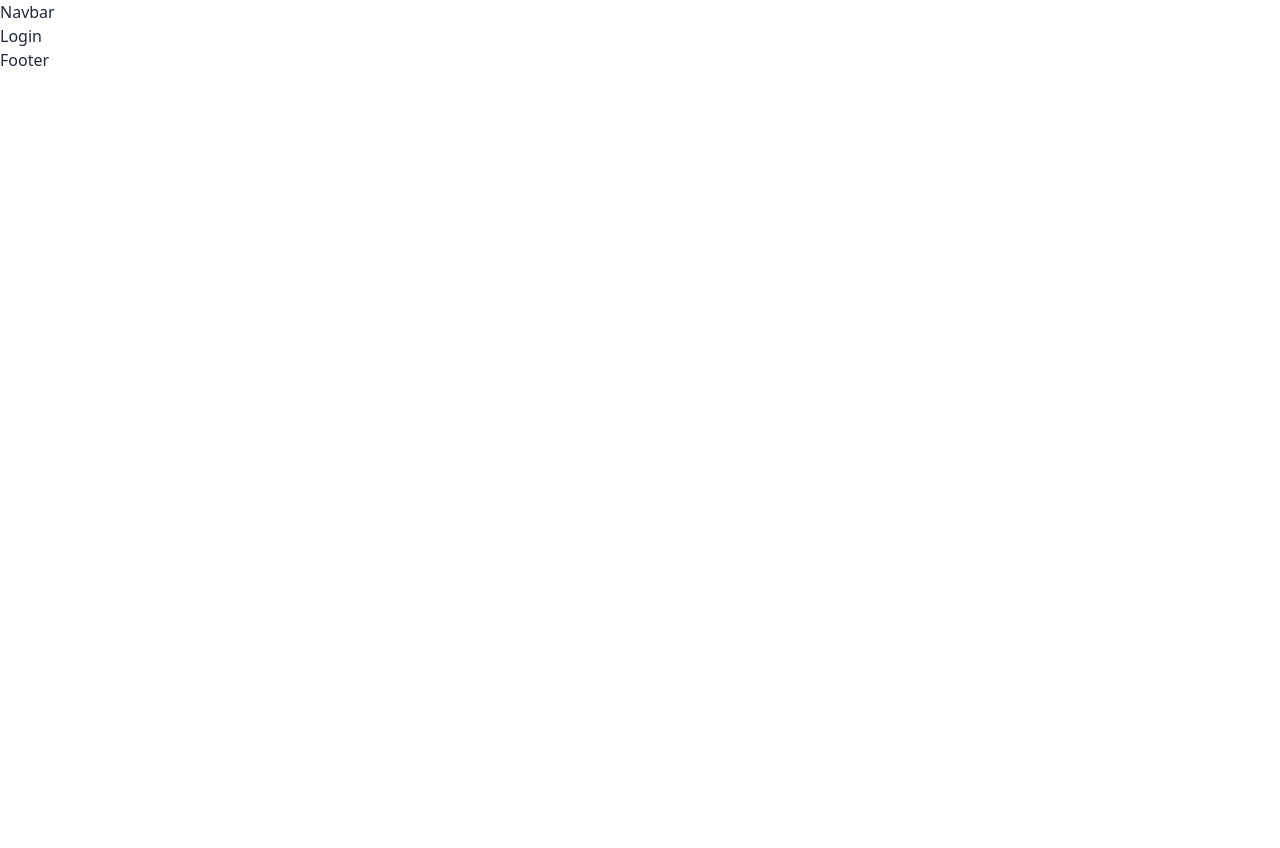
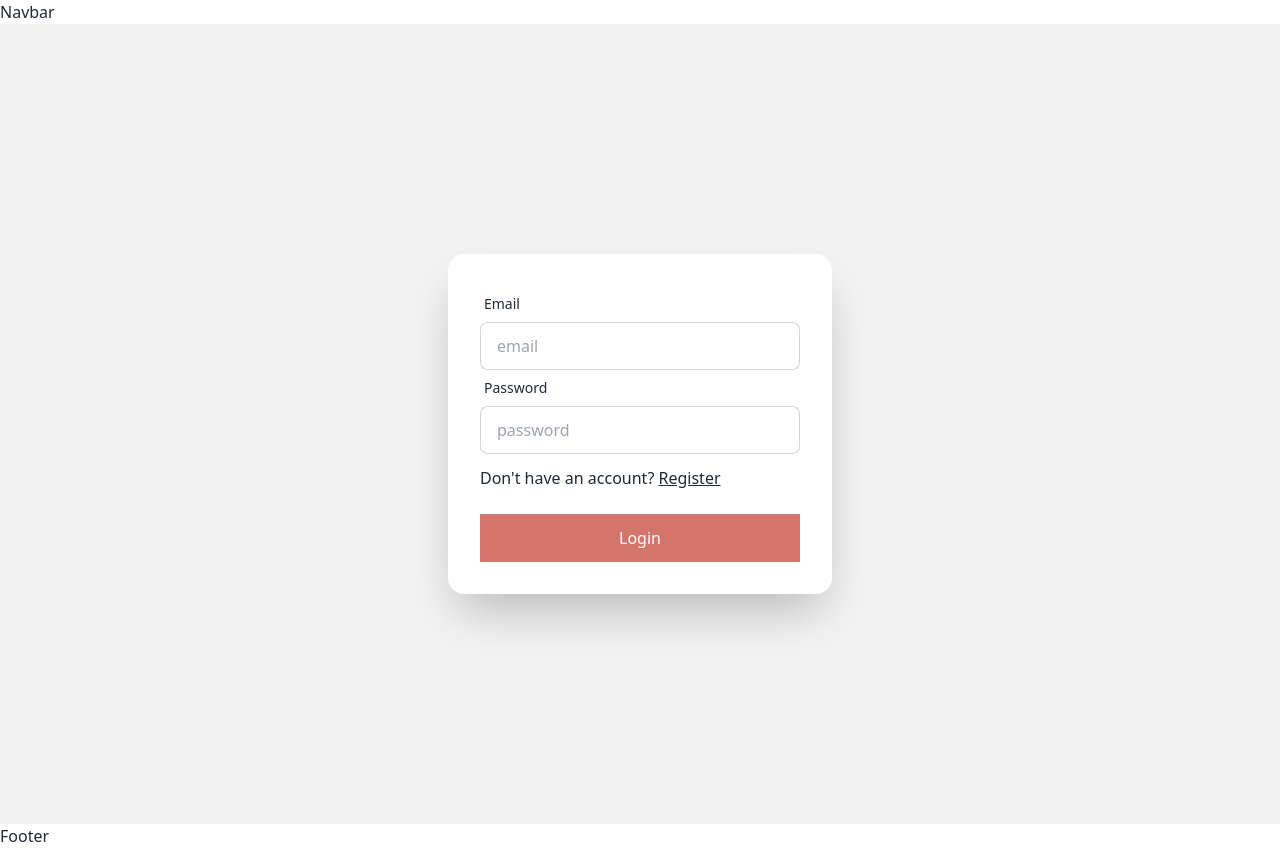
Before and after one commit to musabbir-m/coffee-shop-client, a React (Vite) app: page /login in a window 1280 px wide. Before the commit the page ends 800 px from the top, so only its background shows below. Built offline with nearby package versions, Linux system fonts and the light colour scheme; no server answers.

Commit message:
added login method

```diff
--- a/src/pages/Login/Login.jsx
+++ b/src/pages/Login/Login.jsx
@@ -1,9 +1,79 @@
-import React from 'react'
+import React, { useContext, useState } from 'react'
+import { useForm } from 'react-hook-form'
+import { Link, useLocation, useNavigate } from 'react-router-dom'
+import { AuthContext } from '../../component/Context/AuthProvider'
 
 const Login = () => {
-  return (
-    <div>Login</div>
-  )
+const {login}= useContext(AuthContext)
+const location= useLocation()
+const navigate= useNavigate()
+const from= location.state?.from?.pathname || '/'
+
+const {register, handleSubmit, formState: {errors}}= useForm()
+
+
+const [error, setError]= useState("")
+
+const handleLogin= (data)=> {
+    setError("")
+    login(data.email, data.password)
+    .then(user=> console.log(user))
+
+    navigate(from, {replace: true})
+
+    .catch((err) => setError(err.message));
+    console.log(data);
+
+
+
+
+}
+return (
+   <div className="hero min-h-screen bg-base-200">
+      <div className=" flex-shrink-0 card w-full max-w-sm shadow-2xl bg-base-100">
+        <div className="card-body">
+          <form onSubmit={handleSubmit(handleLogin)} action="">
+          <div className="form-control">
+            <label className="label">
+              <span className="label-text">Email</span>
+            </label>
+            <input type="text" placeholder="email"  className="input input-bordered"
+            {...register("email", {required: "Please give your email"})}
+            />
+             {errors.email && (
+          <p className="text-red-500" role="alert">
+            {errors.email?.message}
+          </p>
+        )}
+          </div>
+          <div className="form-control">
+            <label className="label">
+              <span className="label-text">Password</span>
+            </label>
+            <input type="text" placeholder="password" className="input input-bordered"
+            {...register("password", {required: "Please set a password"})}
+            />
+             {errors.password && (
+          <p className="text-red-500" role="alert">
+            {errors.password?.message}
+          </p>
+        )}
+
+          </div>
+          <p className='mt-3'> Don't have an account? <Link to='/signup' className= "link">Register</Link> </p>
+          <div className="form-control mt-6">
+          <button type="submit" className="px-4 py-3 bg-[#D3756B] text-white hover:bg-orange-400">
+            Login
+          </button>
+          </div>
+          </form>
+        </div>
+      </div>
+
+      </div>
+
+
+);
 }
 
 export default Login
--- a/src/pages/Signup/Signup.jsx
+++ b/src/pages/Signup/Signup.jsx
@@ -43,7 +43,6 @@ const Signup = () => {
     <div>
        <h1 className='text-center text-4xl py-3 text-[#D3756B]'>Sign Up</h1>
     <div className="flex items-center justify-center">
-
 
       <div className="card flex-shrink-0 w-full max-w-sm shadow-2xl bg-base-100">
         <div className="card-body">
```
